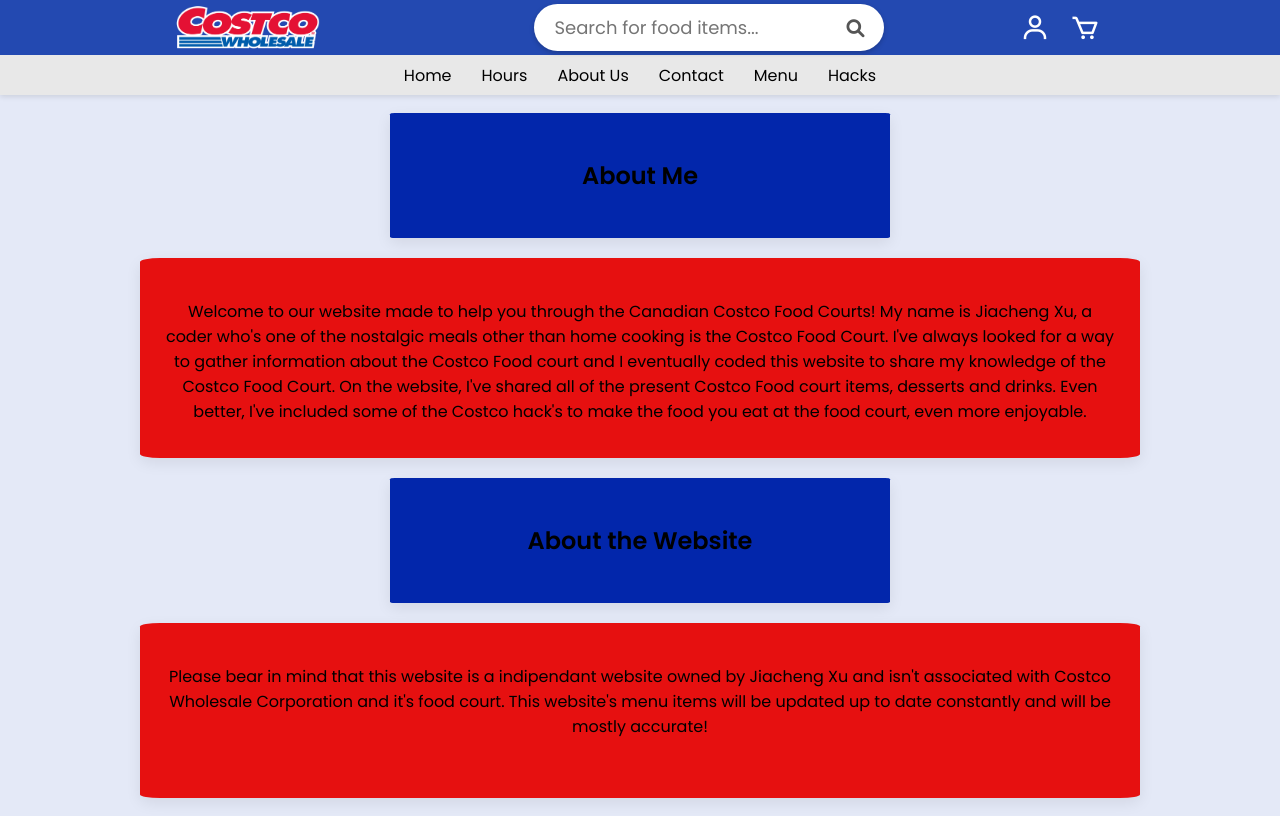
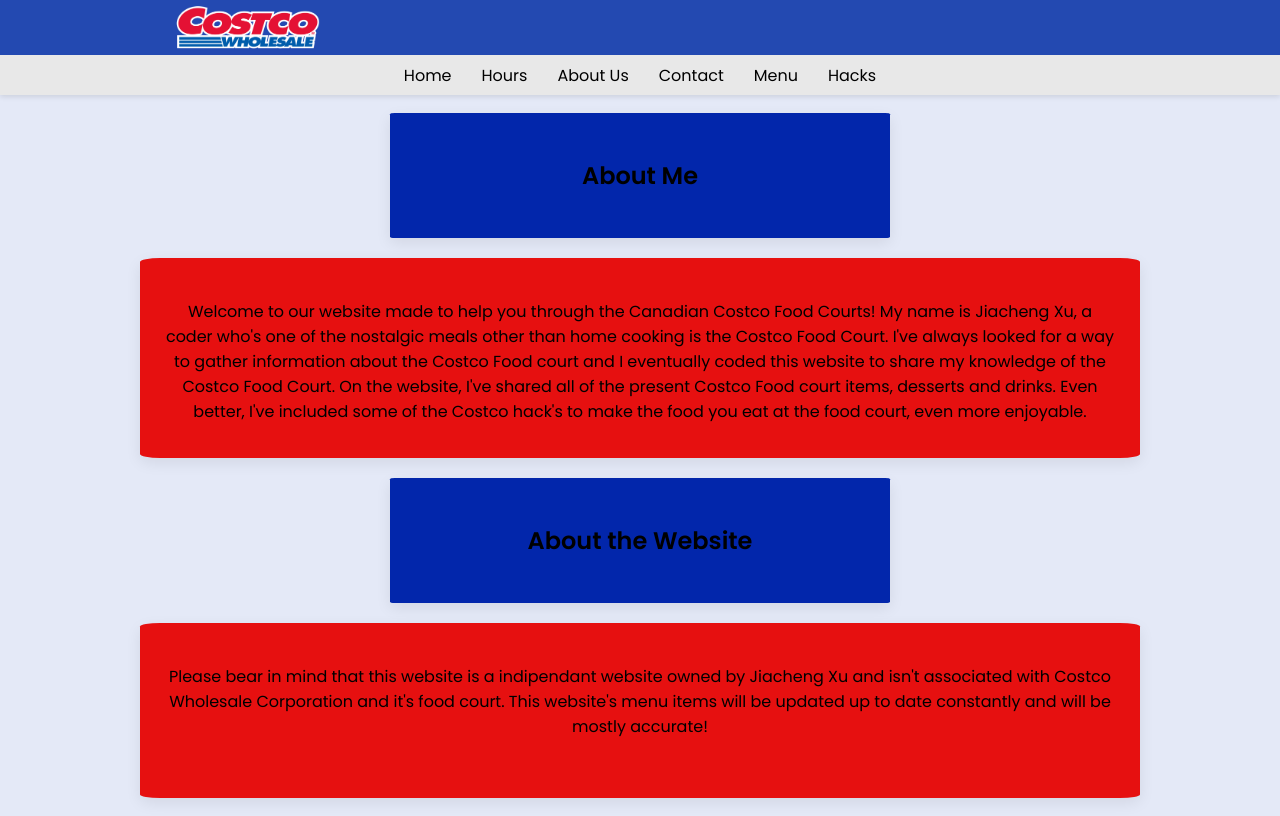
Before and after one commit to jxchengu/costco-food-court-canada, a plain HTML site: page aboutme.html in a window 1280 px wide. Drawn offline with nearby package versions, Linux system fonts and the light colour scheme.

Commit message:
Costco Food Court

```diff
--- a/aboutme.html
+++ b/aboutme.html
@@ -32,7 +32,7 @@
                         <li><a href="#">News</a></li>
                     </ul> -->
                 </div>
-                <div class="SearchBar">
+                <!-- <div class="SearchBar">
                     <input type="text" placeholder="Search for food items...">
                     <i class="fa fa-search"></i>
                 </div>
@@ -41,7 +41,7 @@
                         <i class='bx bx-user'></i></a>
                     <a href="#" class="icon-link"><i class='bx bx-cart'></i></a>
                 </div>
-            </div>
+            </div> -->
         </nav>
 
         <nav class="sub-nav"> <div class="sub-nav-bar">
```
Also changed, not shown: contact.html (+2 -2 lines), hacks.html (+2 -2 lines), hours.html (+2 -2 lines), index.html (+2 -2 lines), menu.html (+2 -2 lines).
